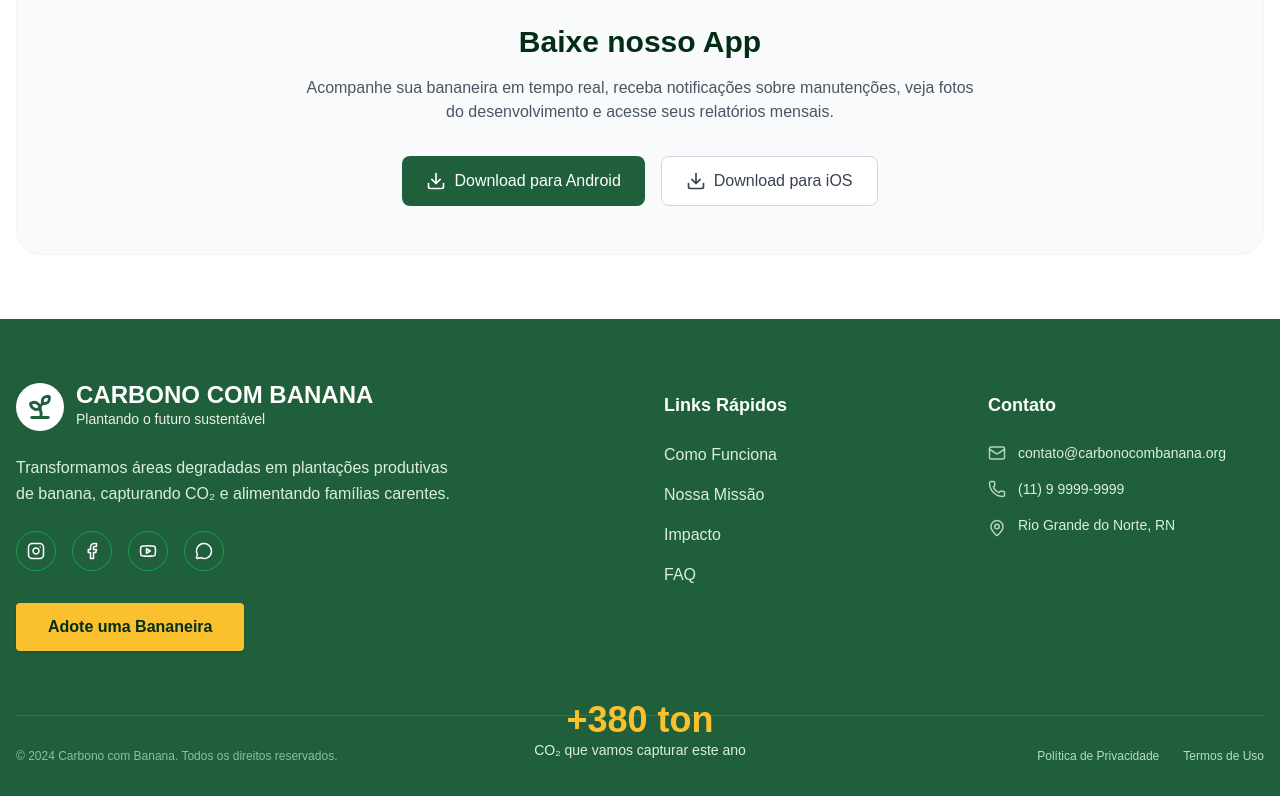
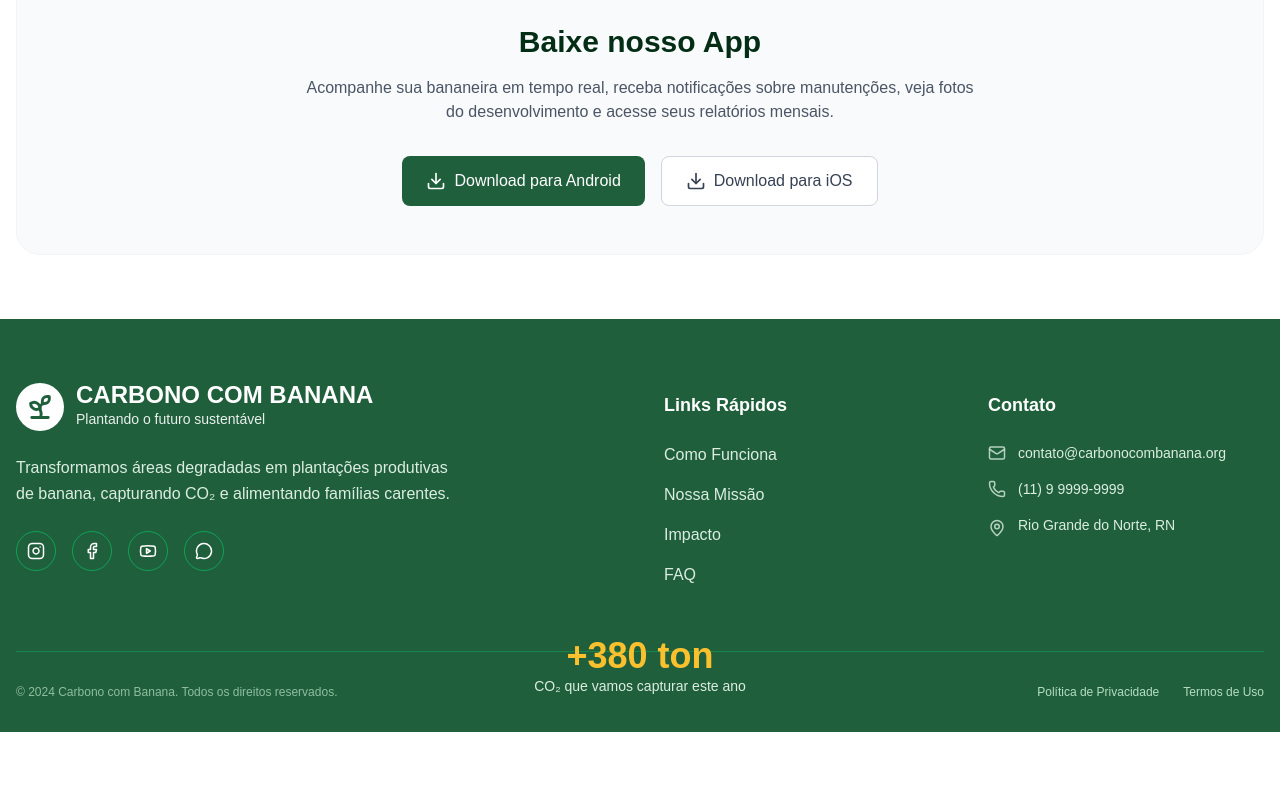
Before and after one commit to Mfranklin06/carbonocombanana, a Next.js app: page /adoption in a window 1280 px wide. Shown: the part 3142-3938 px from the top of the page. After the commit the page ends 3874 px from the top, so only its background shows below. Built offline with nearby package versions, Linux system fonts and the light colour scheme.

Commit message:
fix: change import from lucide to next/link

```diff
--- a/app/components/CtaSection.tsx
+++ b/app/components/CtaSection.tsx
@@ -1,4 +1,5 @@
-import { Link } from 'lucide-react';
+
+import Link from 'next/link';
 import React from 'react';
 
 export default function CtaSection() {
--- a/app/components/Footer.tsx
+++ b/app/components/Footer.tsx
@@ -38,9 +38,7 @@ export default function Footer() {
             </div>
 
             {/* Botão Amarelo */}
-            <button className="bg-[#FBC02D] hover:bg-[#e0ac26] text-green-950 font-bold py-3 px-8 rounded shadow-sm transition-colors mt-2">
-              Adote uma Bananeira
-            </button>
+
           </div>
 
           {/* Coluna 2: Links Rápidos (Ocupa 3 colunas) */}
--- a/app/components/HeroSection.tsx
+++ b/app/components/HeroSection.tsx
@@ -1,5 +1,6 @@
 import Image from 'next/image';
-import { Link, LogIn } from 'lucide-react';
+import { LogIn } from 'lucide-react';
+import Link from 'next/link';
 
 export default function HeroSection() {
   return (
```
